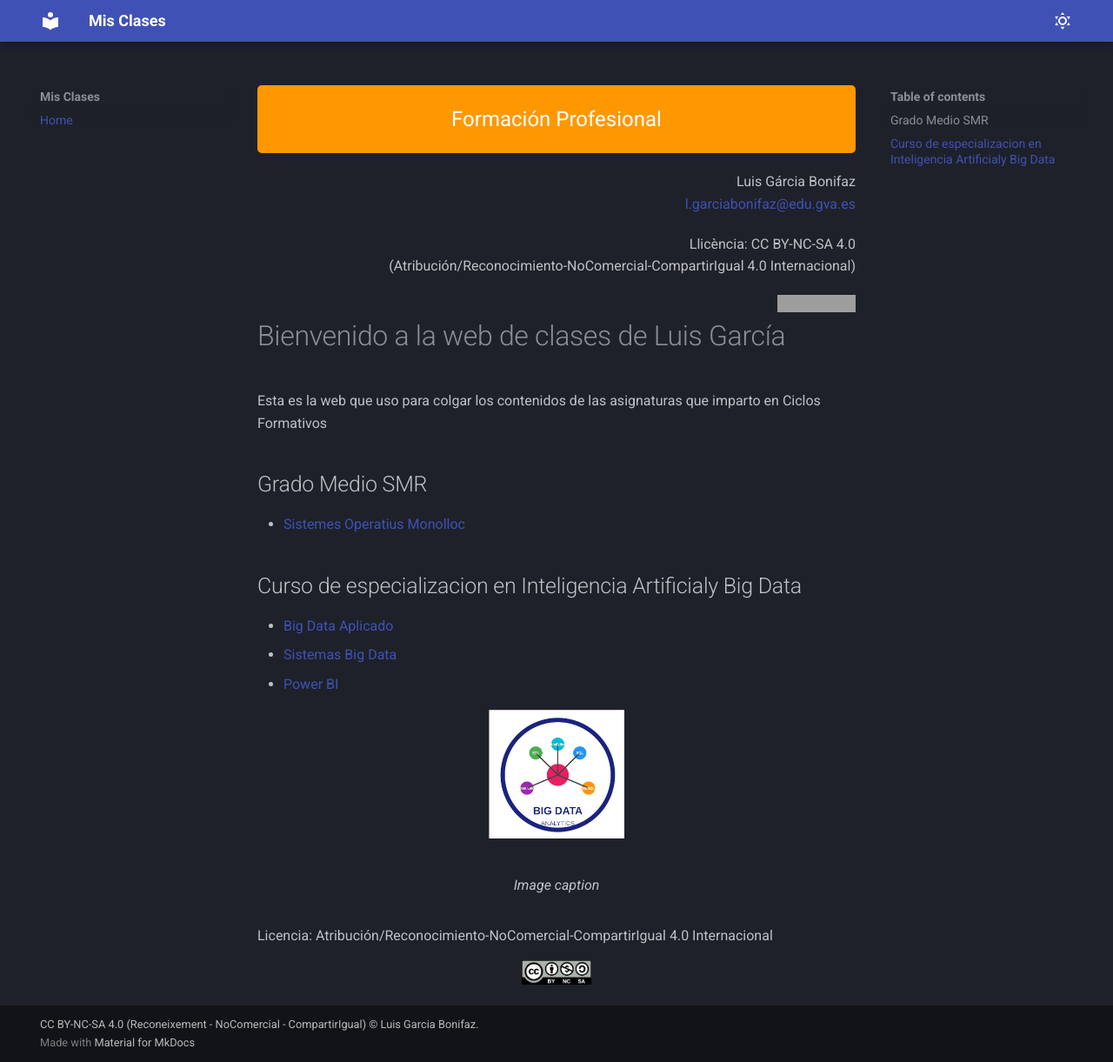
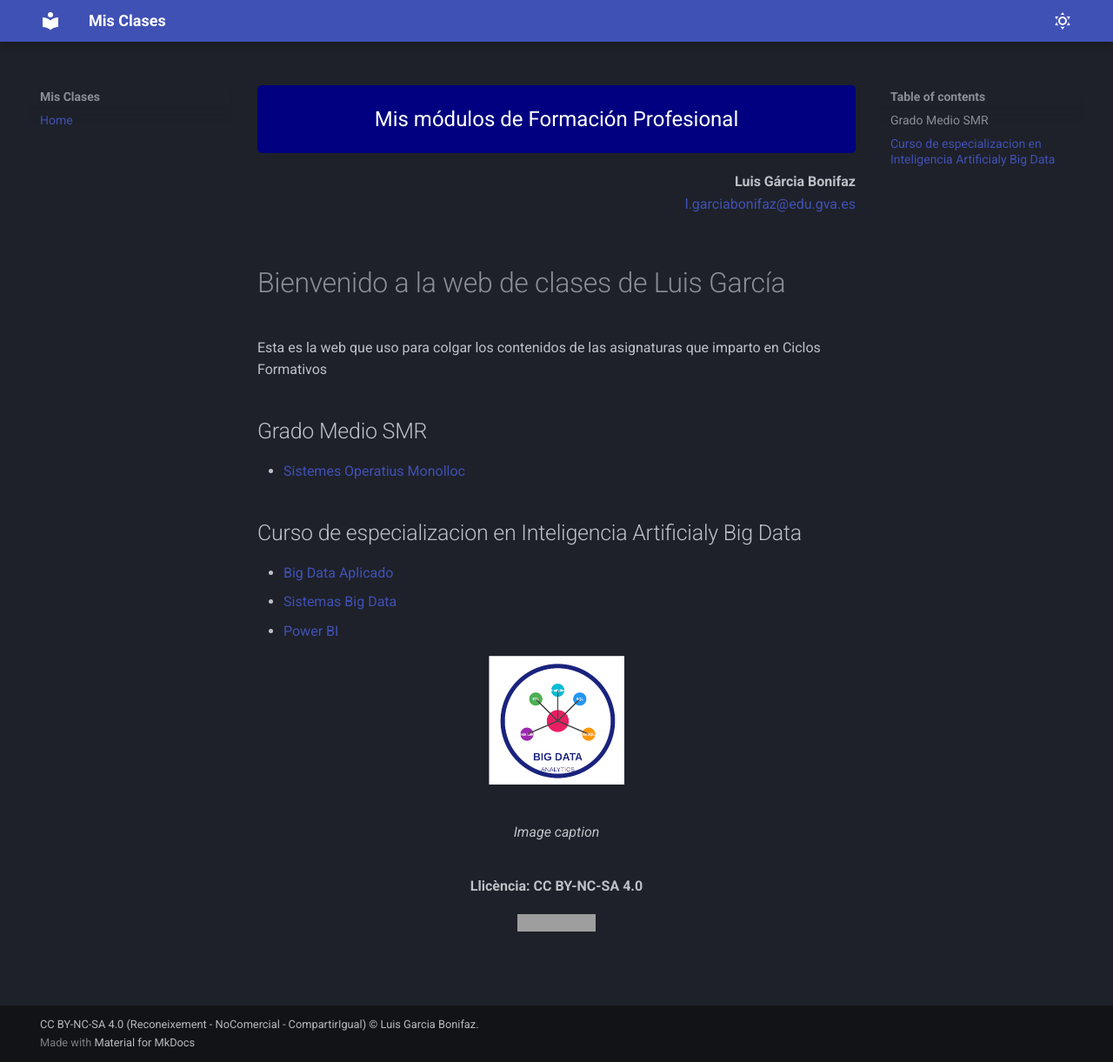
Before and after one commit to luisgarciabonifaz/fp, an MkDocs documentation site: the page built from docs/index.md, in a window 1280 px wide and 1221 px high. Shown: the whole window at 87% size. Built offline with MkDocs 1.6.1 and Material for MkDocs 9.7.7, drawn with Linux system fonts in a browser that asks for light colours; grey boxes are pictures that could not be loaded.

Commit message:
retoco la cabecera

```diff
--- a/docs/index.md
+++ b/docs/index.md
@@ -1,21 +1,13 @@
 
-<div style="background-color: #ff9800; padding: 20px; text-align: center; color: white; font-size: 1.5em; border-radius: 5px;">
-  Formación Profesional
+<div style="background-color:navy; padding: 20px; text-align: center; color: white; font-size: 1.5em; border-radius: 5px;">
+  Mis módulos de Formación Profesional
 </div>
 
 <div style="text-align: right; margin-top: 20px;">
-  Luis Gárcia Bonifaz<br>
+  <b>Luis Gárcia Bonifaz</b><br>
   <a href="mailto:l.garciabonifaz@edu.gva.es">l.garciabonifaz@edu.gva.es</a>
 </div>
-
-<div style="text-align: right; margin-top: 20px;">
-  Llicència: CC BY-NC-SA 4.0<br>
-  (Atribución/Reconocimiento-NoComercial-CompartirIgual 4.0 Internacional)
-</div>
-
-<div style="text-align: right; margin-top: 20px;">
-  <a rel="license" href="http://creativecommons.org/licenses/by-nc-sa/4.0/"><img alt="Llicència de Creative Commons" style="border-width:0" src="https://i.creativecommons.org/l/by-nc-sa/4.0/88x31.png" /></a>
-</div>
+<br>
 
 
 # Bienvenido a la web de clases de Luis García
@@ -37,9 +29,11 @@ Esta es la web que uso para colgar los contenidos de las asignaturas que imparto
   <figcaption>Image caption</figcaption>
 </figure>
 
-Licencia: Atribución/Reconocimiento-NoComercial-CompartirIgual 4.0 Internacional
 
+<div style="text-align: center; margin-top: 20px;">
+  <b>Llicència: CC BY-NC-SA 4.0</b>
+</div>
 
-<figure markdown="span">
-  ![Image title](Imagenes/by-nc-sa.png){ width=20%}
-</figure>
+<div style="text-align: center; margin-top: 20px;">
+  <a rel="license" href="http://creativecommons.org/licenses/by-nc-sa/4.0/"><img alt="Llicència de Creative Commons" style="border-width:0" src="https://i.creativecommons.org/l/by-nc-sa/4.0/88x31.png" /></a>
+</div>
```
